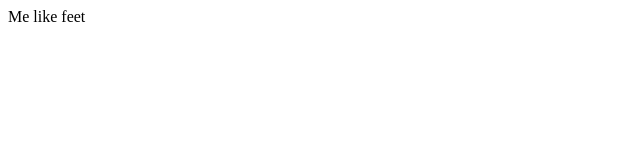
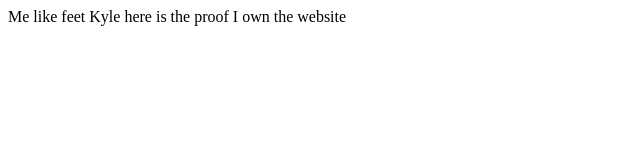
Before and after one commit to GitHubFn4Us/feet-finder, a plain HTML site: page index.html in a window 1280 px wide. Shown: the whole page, without its empty margins (0-640 px from the left). Drawn offline with Linux system fonts and the light colour scheme.

Commit message:
Update index.html

```diff
--- a/index.html
+++ b/index.html
@@ -2,5 +2,6 @@
   <head> <title>Feet Finder</title></head>
   <body>
     <p3>Me like feet</p3>
+    <p3>Kyle here is the proof I own the website<p3>
   </body>
 </html>
```
